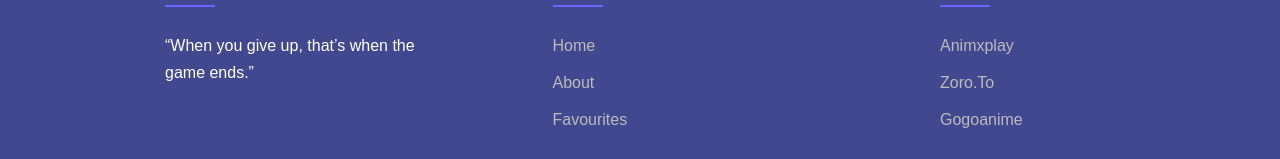
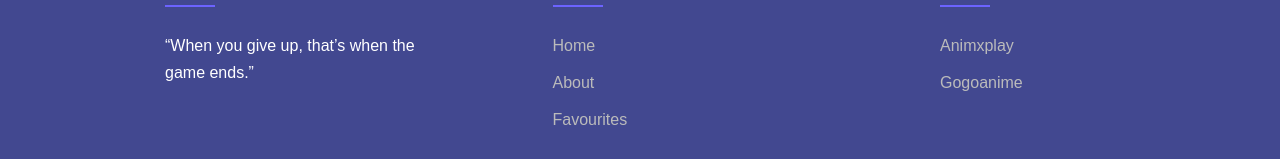
Before and after one commit to vxnsh1/anime-website, a plain HTML site: page classroom.html in a window 1280 px wide. Shown: the part 2281-2440 px from the top of the page. Drawn offline with nearby package versions, Linux system fonts and the light colour scheme.

Commit message:
Initial commit

```diff
--- a/classroom.html
+++ b/classroom.html
@@ -144,7 +144,6 @@
                     <h4>Watch Here</h4>
                     <ul>
                         <li><a href="https://animixplay.to">Animxplay</a></li>
-                        <li><a href="https://zoro.to">Zoro.to</a></li>
                         <li><a href="https://ww3.gogoanime2.org">Gogoanime</a></li>
                     </ul>
                 </div>
```
Also changed, not shown: about.html (+0 -1 lines), adventure.html (+0 -1 lines), cyberpunk.html (+0 -1 lines), favourites.html (+0 -1 lines), haikyu.html (+0 -1 lines), index.html (+0 -1 lines), naruto.html (+0 -1 lines), onepiece.html (+0 -1 lines), psychology.html (+0 -1 lines), scifi.html (+0 -1 lines), shonen.html (+0 -1 lines), slice.html (+0 -1 lines), sports.html (+0 -1 lines), yourname.html (+0 -1 lines).
